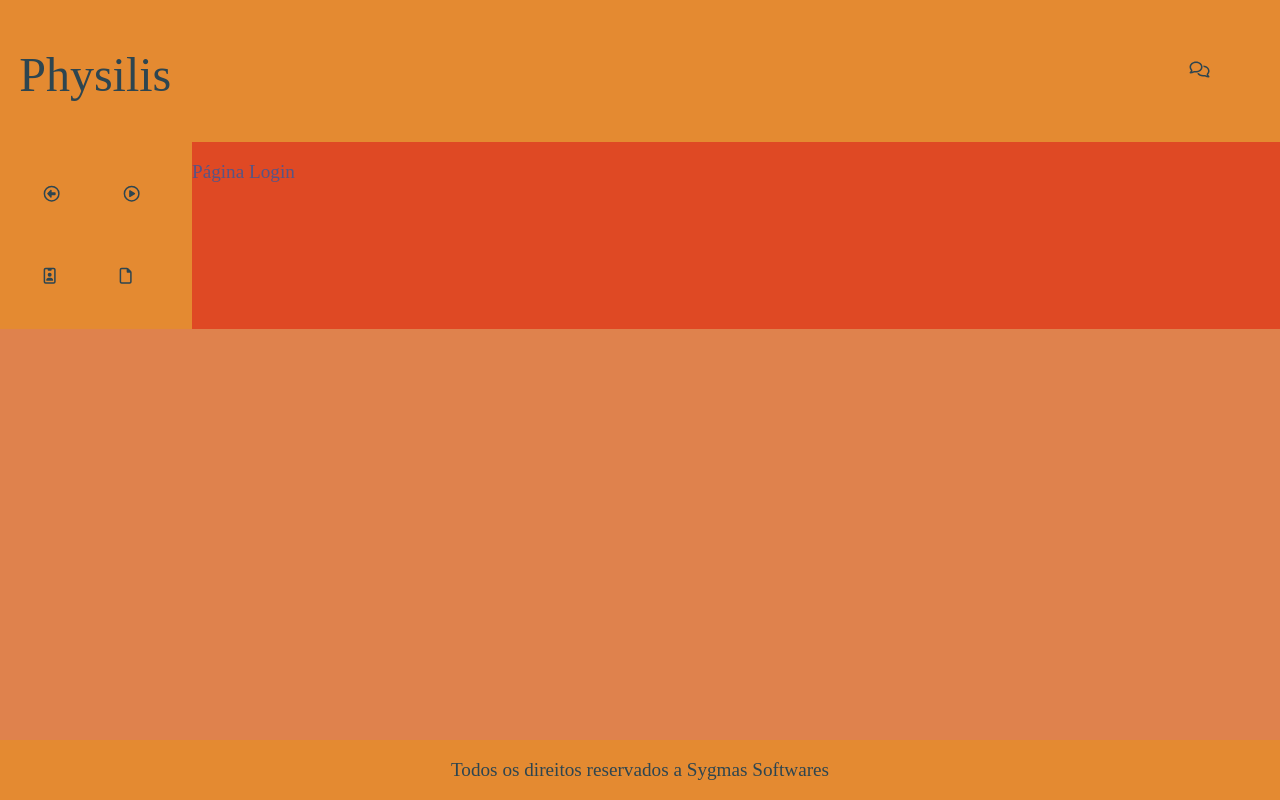
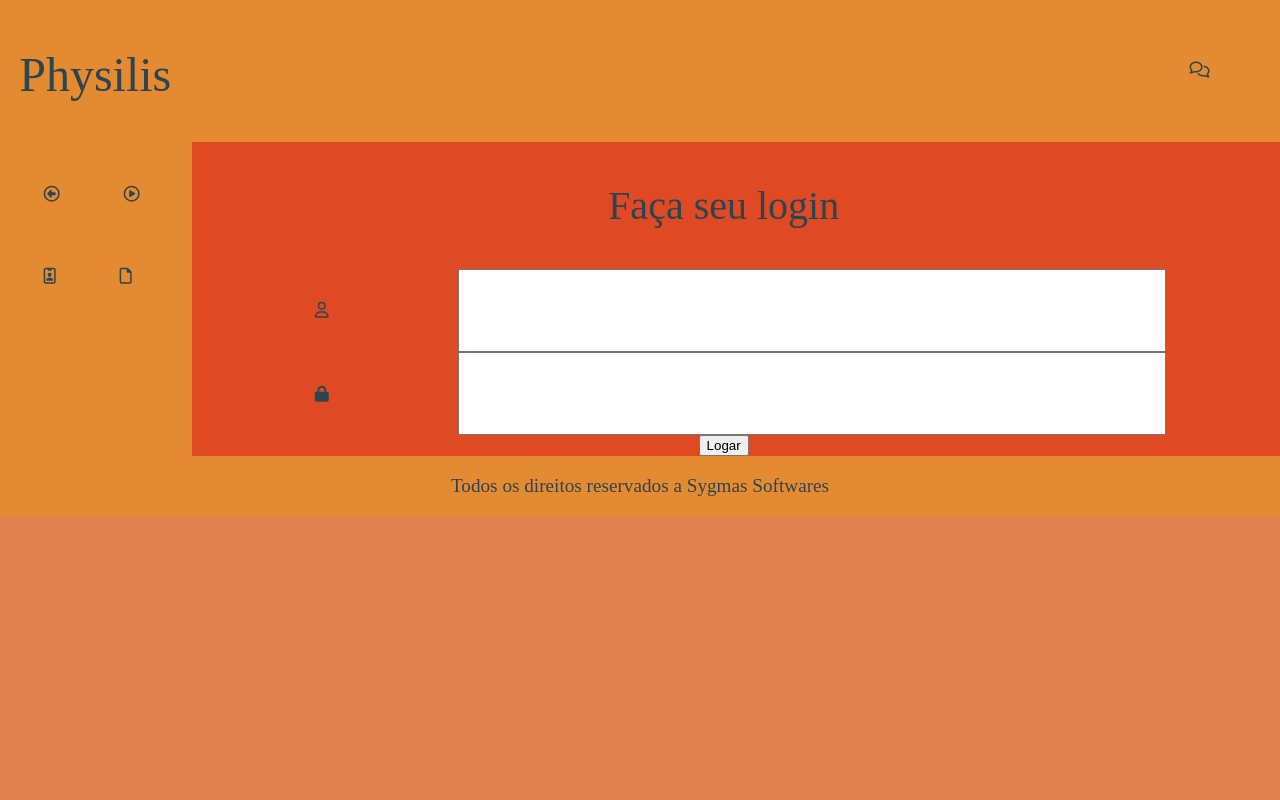
Before and after one commit to GusthavoSoares/physilis, a Next.js app: page /login in a window 1280 px wide. Built offline with nearby package versions, Linux system fonts and the light colour scheme; a web font is replaced by a local one.

Commit message:
Começando a página de formulário

```diff
--- a/app/login/page.tsx
+++ b/app/login/page.tsx
@@ -1,7 +1,8 @@
+import FormCadastro from "../../src/components/FormCadastro";
 import Texto from "../../src/components/Texto";
 
 export default function paginaLogin() {
     return (
-        <Texto texto="Página Login" />
+        <FormCadastro/>
     )
 }
--- a/app/page.tsx
+++ b/app/page.tsx
@@ -5,7 +5,7 @@ import estilos from './paginaPrincipal.module.scss'
 import { artigos } from '../api/db/artigos'
 
 export default function paginaPrincipal() {
-    const logado = false;
+    const logado = true;
     return (
 
         <>
--- /dev/null
+++ b/src/components/FormCadastro/FormCadastro.module.scss
@@ -0,0 +1,39 @@
+@import "../../global/+variables.modules.scss";
+
+.box{
+    display: grid;
+    grid-template-columns: 100%;
+    padding:0 2%;
+    justify-content: center;
+    align-items: center;
+}
+.formulario {
+   display:flex;
+   align-items: center;
+   flex-direction: column;
+    padding: 0 2%;
+    width: 100%;
+
+    &_login {
+        display: grid;
+        grid-template-columns: 20% 80%;
+        width:90%;
+
+        &>*:first-child:hover {
+            color: $corDestaque;
+        }
+    }
+
+    &_senha {
+        display: grid;
+        grid-template-columns: 20% 80%;
+        width:90%;
+
+        &>*:first-child:hover {
+            color: $corDestaque;
+        }
+        & > input{
+            padding:0 2%;
+        }
+    }
+}
--- /dev/null
+++ b/src/components/FormCadastro/index.tsx
@@ -0,0 +1,24 @@
+import Icone from "../Icone";
+import { faUser } from '@fortawesome/free-regular-svg-icons'
+import { faLock } from '@fortawesome/free-solid-svg-icons'
+import Titulo from "../Titulo";
+import estilos from './FormCadastro.module.scss'
+
+export default function FormCadastro() {
+    return (
+        <section className={estilos.box}>
+            <form className={estilos.formulario}>
+                <Titulo conteudo="Faça seu login"/>
+                <div className={estilos.formulario_login}>
+                    <Icone icone={faUser}></Icone>
+                    <input type="text"></input>
+                </div>
+                <div className={estilos.formulario_senha}>
+                    <Icone icone={faLock}></Icone>
+                    <input type="password"></input>
+                </div>
+                <input type="submit" value="Logar" className={estilos.formulario_botao}></input>
+            </form>
+        </section>
+    )
+}
--- a/src/components/Rodape/Rodape.module.scss
+++ b/src/components/Rodape/Rodape.module.scss
@@ -3,7 +3,7 @@
 .rodape {
     background: $corQuintenaria;
     width: 100%;
-    bottom: 0;
+
     position: absolute;
 
     &>p {
```
